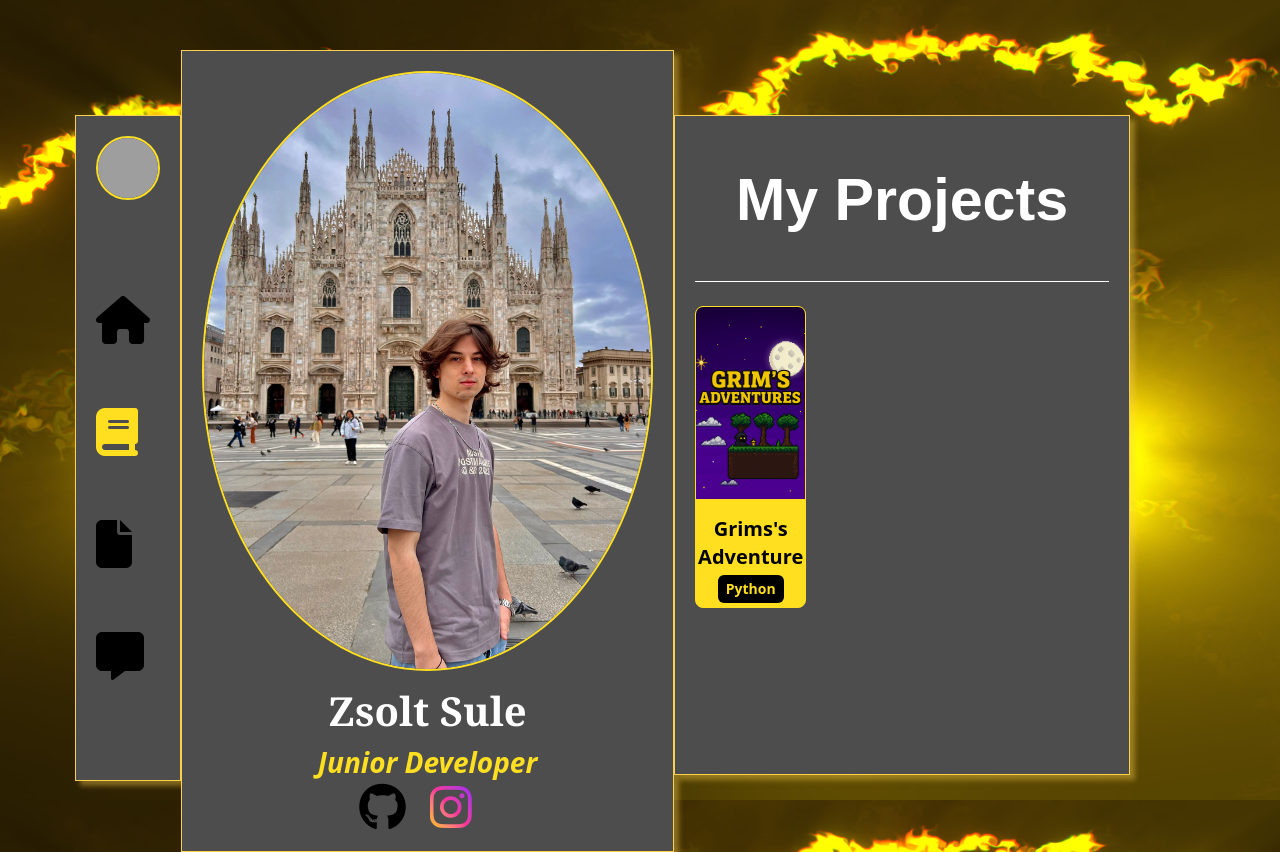
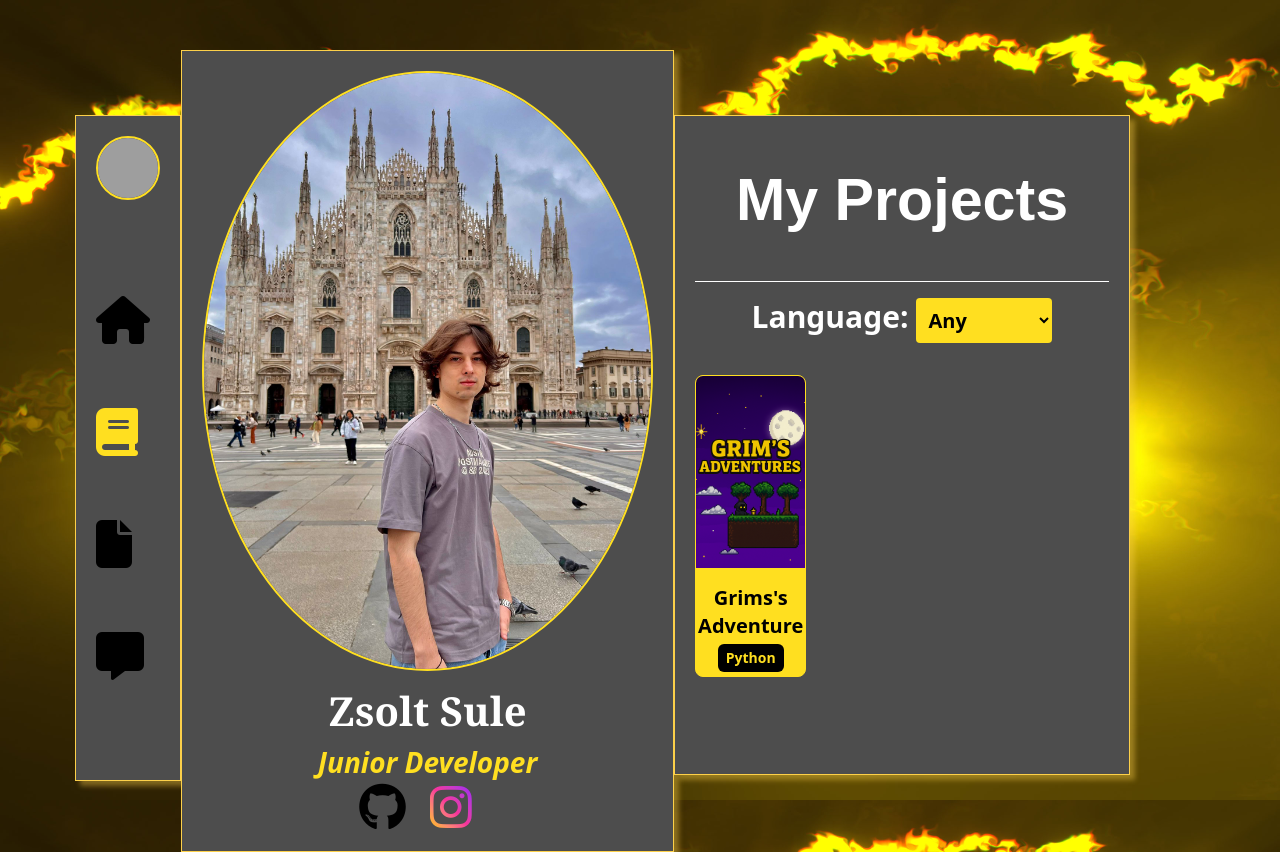
Before and after one commit to ZsoltSule/Personal-Portfolio-Website, a React (Vite) app: page /projects in a window 1280 px wide. Built offline with nearby package versions, Linux system fonts and the light colour scheme; grey boxes are pictures that could not be loaded; some icons are missing.

Commit message:
Added a drop down menu on the Projects page to select the project language and finished designing for now the page

```diff
--- a/src/components/ProjectDetails.jsx
+++ b/src/components/ProjectDetails.jsx
@@ -23,6 +23,7 @@ function ProjectDetails(){
                 </ul>
                 <hr></hr>
                 <p className="text-lg mb-4 mt-4">{project.longDesc}</p>
+                <hr></hr>
 
                 <div className="flex gap-6 justify-center">
                     <a href={project.github} target="_blank" rel="noopener noreferrer" className="inline-block bg-yellow-300 text-black font-bold px-4 py-2 rounded hover:bg-yellow-400 transform transition duration-300 hover:scale-110 mt-4">GitHub</a>
--- a/src/components/projectDetails.css
+++ b/src/components/projectDetails.css
@@ -22,7 +22,7 @@ body {
   width: 100%;
 }
 .project-image{
-    height: 400px;
+    height: 350px;
     width: auto;
     margin: 10px auto 30px;
 }
--- a/src/pages/Projects.jsx
+++ b/src/pages/Projects.jsx
@@ -1,15 +1,31 @@
 import './projects.css'
 import ProjectCard from '../components/ProjectCard'
 import {projectData} from '../data/projectData'
+import {useState} from 'react'
 
 function Projects(){
+
+    const [selectedLanguage, setSelectedLanguage] = useState("Any");
+    const filteredProjects = selectedLanguage === "Any" ? projectData : projectData.filter(project => project.languages.includes(selectedLanguage));
+
     return(
             <div className="projects-container">
                 <h1 className="title text-3x1 text-white font-bold mb-4">My Projects</h1>
                 <hr className="mb-4"/>
 
+                <div className="mb-6 text-center">
+                    <label className="text-3xl text-white font-bold mr-2">Language:</label>
+                    <select value={selectedLanguage} onChange={(e) => setSelectedLanguage(e.target.value)} className="p-2 rounded bg-yellow-300 text-black font-bold text-xl">
+                        <option value="Any">Any</option>
+                        <option value="JavaScript">JavaScript</option>
+                        <option value="Python">Python</option>
+                        <option value="C#">C#</option>
+                        <option value="C/C++">C/C++</option>
+                    </select>
+                </div>
+
                 <div className="grid grid-cols-1 md:grid-cols-2 lg:grid-cols-3 gap-10">
-                    {projectData.map((project) => (
+                    {filteredProjects.map((project) => (
                         <ProjectCard key={project.id} project={project}/>
                     ))}
                 </div>
```
